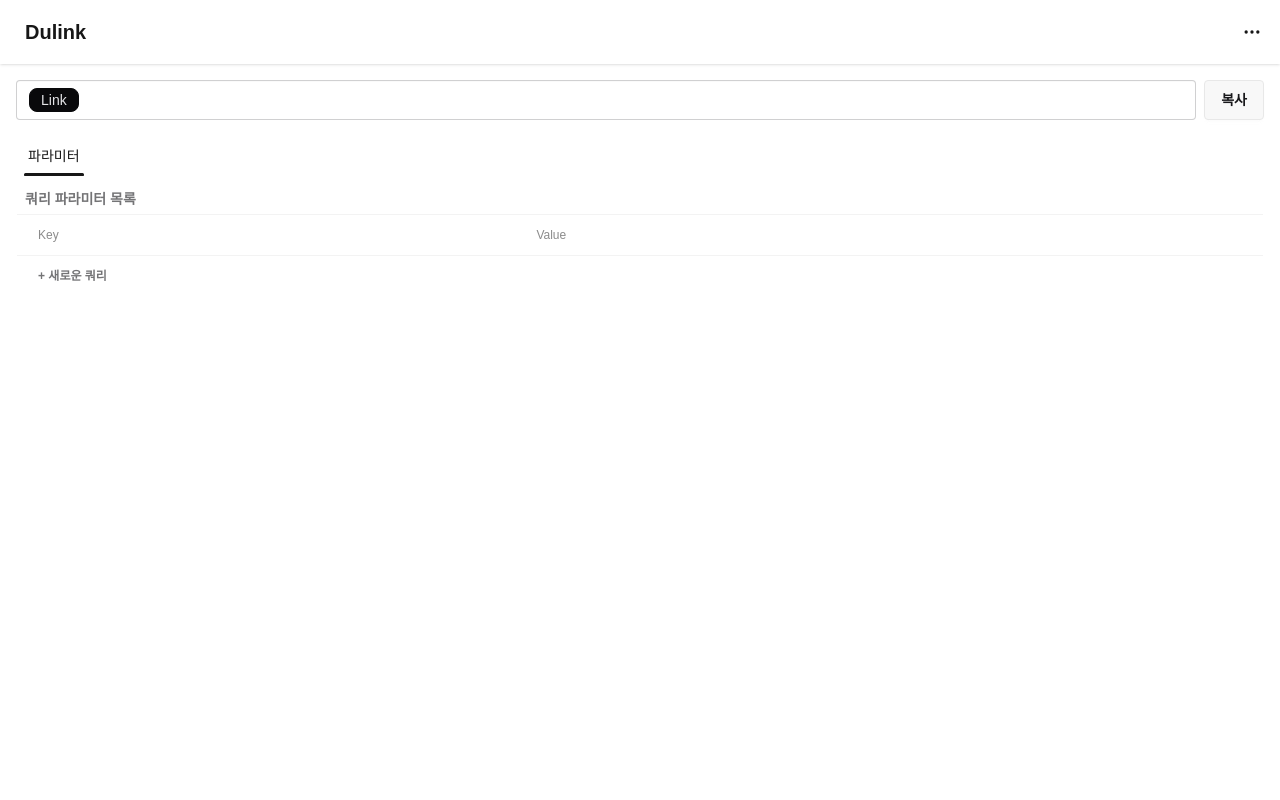
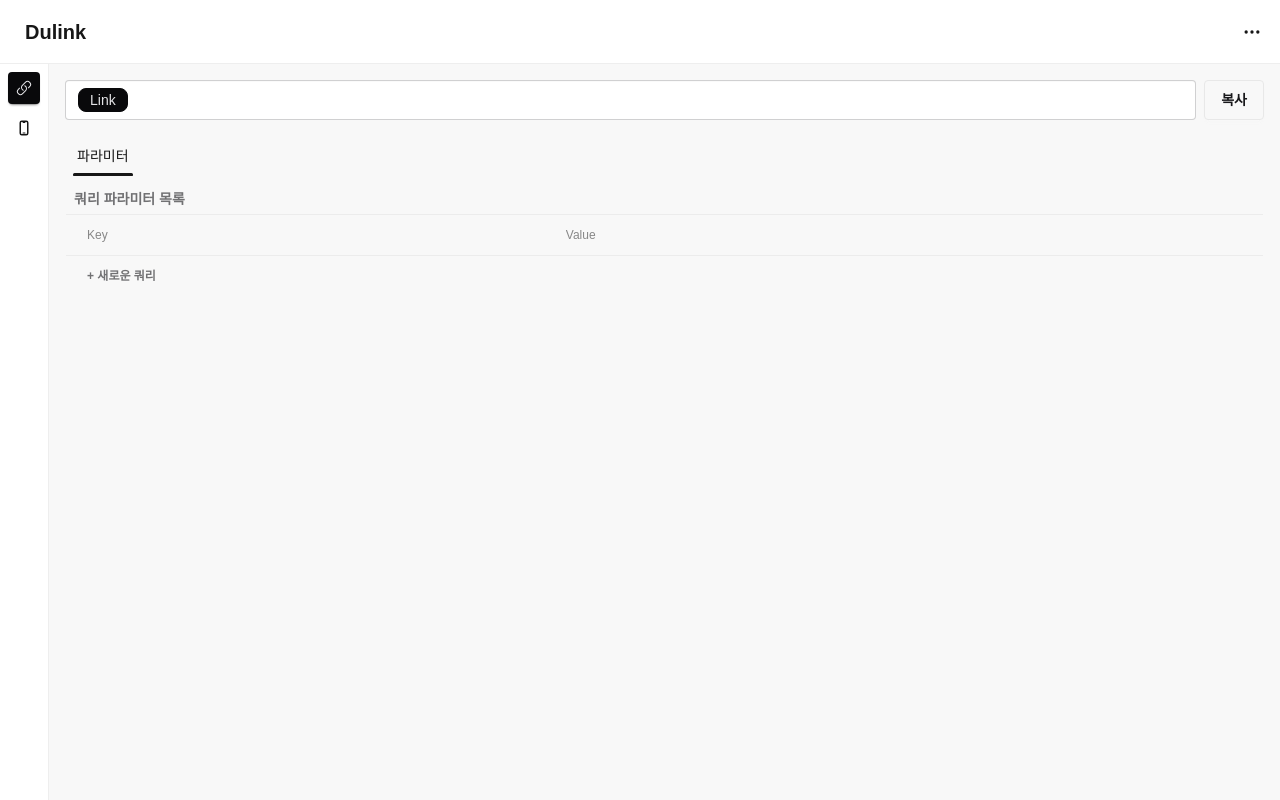
Before and after one commit to hyeongyuan/dulink, a Next.js app: page / in a window 1280 px wide. Built offline with nearby package versions, Linux system fonts and the light colour scheme.

Commit message:
update: 왼쪽 메뉴  추가

```diff
--- a/package.json
+++ b/package.json
@@ -10,6 +10,7 @@
     "format": "biome format --write"
   },
   "dependencies": {
+    "@heroicons/react": "^2.2.0",
     "next": "15.5.3",
     "react": "19.1.0",
     "react-dom": "19.1.0",
--- a/src/app/layout.tsx
+++ b/src/app/layout.tsx
@@ -1,5 +1,8 @@
 import type { Metadata } from "next";
 import { Geist, Geist_Mono } from "next/font/google";
+import { Navigation } from "@/components/Navigation";
+import { SideMenu } from "@/components/SideMenu";
+
 import "./globals.css";
 
 const geistSans = Geist({
@@ -27,7 +30,13 @@ export default function RootLayout({
       <body
         className={`${geistSans.variable} ${geistMono.variable} antialiased`}
       >
-        {children}
+        <Navigation />
+        <div className="flex flex-row min-h-[calc(100vh-4rem)] bg-base-100">
+          <SideMenu />
+          <div className="w-full">
+            {children}
+          </div>
+        </div>
       </body>
     </html>
   );
--- a/src/app/page.tsx
+++ b/src/app/page.tsx
@@ -3,26 +3,11 @@ import { QueryTable } from "@/components/QueryTable";
 
 export default function Home() {
   return (
-    <>
-      <div className="navbar bg-base-100 shadow-sm">
-        <div className="flex-1">
-          <a className="btn btn-ghost text-xl" href="/">Dulink</a>
-        </div>
-        <div className="flex-none">
-          <button type="button" className="btn btn-square btn-ghost">
-            <svg xmlns="http://www.w3.org/2000/svg" fill="none" viewBox="0 0 24 24" className="inline-block h-5 w-5 stroke-current">
-              <title>더보기</title>
-              <path strokeLinecap="round" strokeLinejoin="round" strokeWidth="2" d="M5 12h.01M12 12h.01M19 12h.01M6 12a1 1 0 11-2 0 1 1 0 012 0zm7 0a1 1 0 11-2 0 1 1 0 012 0zm7 0a1 1 0 11-2 0 1 1 0 012 0z"></path>
-            </svg>
-          </button>
-        </div>
+    <div className="p-4 flex flex-col h-full gap-4 bg-base-200">
+      <InputLink />
+      <div className="overflow-x-auto">
+        <QueryTable />
       </div>
-      <div className="p-4 flex flex-col gap-4 bg-base-100">
-        <InputLink />
-        <div className="overflow-x-auto">
-          <QueryTable />
-        </div>
-      </div>
-    </>
+    </div>
   );
 }
--- /dev/null
+++ b/src/components/Navigation.tsx
@@ -0,0 +1,17 @@
+export function Navigation() {
+  return (
+    <div className="navbar bg-base-100 border-b border-base-300">
+      <div className="flex-1">
+        <a className="btn btn-ghost text-xl" href="/">Dulink</a>
+      </div>
+      <div className="flex-none">
+        <button type="button" className="btn btn-square btn-ghost">
+          <svg xmlns="http://www.w3.org/2000/svg" fill="none" viewBox="0 0 24 24" className="inline-block h-5 w-5 stroke-current">
+            <title>더보기</title>
+            <path strokeLinecap="round" strokeLinejoin="round" strokeWidth="2" d="M5 12h.01M12 12h.01M19 12h.01M6 12a1 1 0 11-2 0 1 1 0 012 0zm7 0a1 1 0 11-2 0 1 1 0 012 0zm7 0a1 1 0 11-2 0 1 1 0 012 0z"></path>
+          </svg>
+        </button>
+      </div>
+    </div>
+  );
+}
--- /dev/null
+++ b/src/components/SideMenu.tsx
@@ -0,0 +1,20 @@
+import { DevicePhoneMobileIcon, LinkIcon } from "@heroicons/react/24/solid";
+
+export function SideMenu() {
+  return (
+    <div className="border-r border-base-300">
+      <ul className="menu rounded-box gap-2">
+        <li>
+          <a className="menu-active p-2" href="/">
+            <LinkIcon className="size-4" />
+          </a>
+        </li>
+        <li>
+          <a className="p-2" href="/">
+            <DevicePhoneMobileIcon className="size-4" />
+          </a>
+        </li>
+      </ul>
+    </div>
+  );
+}
```
Also changed, not shown: 1 other file (tests, documents, lock files or other folders).
